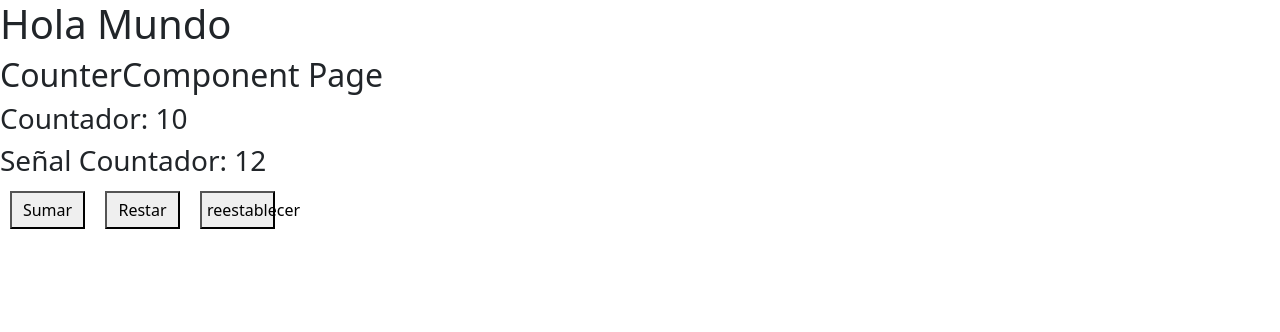
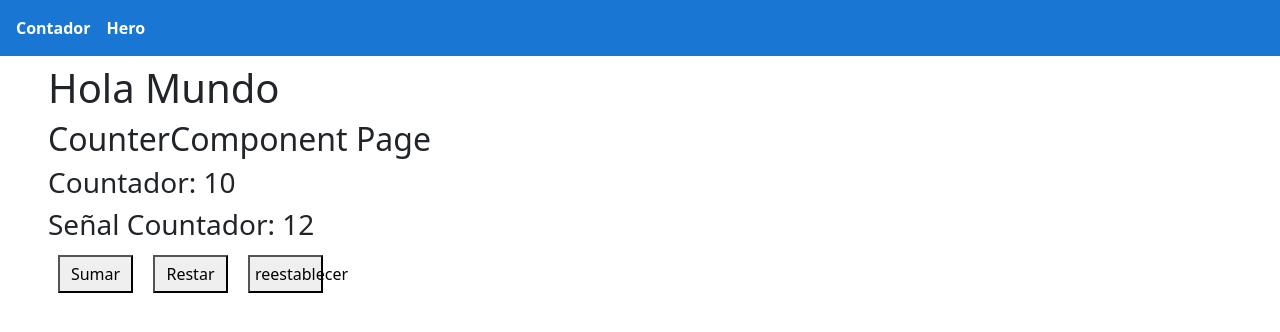
Before and after one commit to josue173/bases-01-25, an Angular app: page / in a window 1280 px wide. Shown: the top 332 px of the page. Built offline with nearby package versions, Linux system fonts and the light colour scheme.

Commit message:
feat: routerLink

```diff
--- a/src/app/app.html
+++ b/src/app/app.html
@@ -1 +1,5 @@
-<router-outlet />
+<app-navbar> </app-navbar>
+
+<section class="mx-5 mt-2">
+  <router-outlet />
+</section>
--- a/src/app/app.routes.ts
+++ b/src/app/app.routes.ts
@@ -11,4 +11,8 @@ export const routes: Routes = [
     path: 'hero',
     component: HeroPageComponent,
   },
+  {
+    path: '**',
+    redirectTo: ''
+  }
 ];
--- a/src/app/app.ts
+++ b/src/app/app.ts
@@ -1,9 +1,10 @@
 import { Component } from '@angular/core';
 import { RouterOutlet } from '@angular/router';
+import { Navbar } from "./components/shared/navbar/navbar";
 
 @Component({
   selector: 'app-root',
-  imports: [RouterOutlet],
+  imports: [RouterOutlet, Navbar],
   templateUrl: './app.html',
 })
 export class App {
--- /dev/null
+++ b/src/app/components/shared/navbar/navbar.html
@@ -0,0 +1,24 @@
+<style>
+  nav {
+    display: flex;
+    gap: 1rem;
+    background-color: #1976d2;
+    padding: 1rem;
+  }
+
+  a {
+    color: white;
+    text-decoration: none;
+    font-weight: bold;
+  }
+
+  a:hover {
+    text-decoration: none;
+  }
+</style>
+
+
+<nav>
+  <a routerLink="/">Contador</a>
+  <a [routerLink]="['/hero']">Hero</a>
+</nav>
```
Also changed, not shown: src/app/components/shared/navbar/navbar.ts (added, +11 -0 lines).
